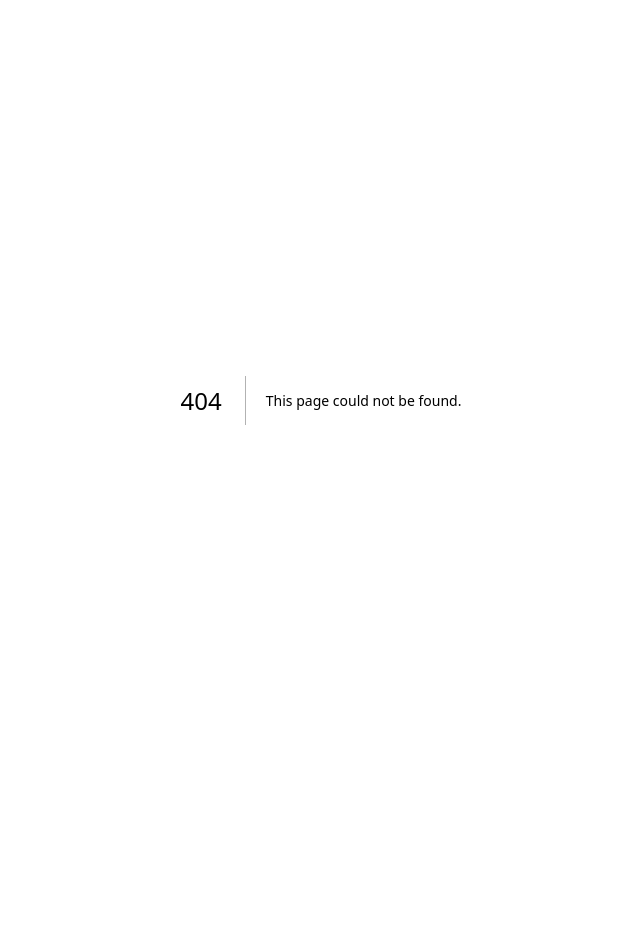
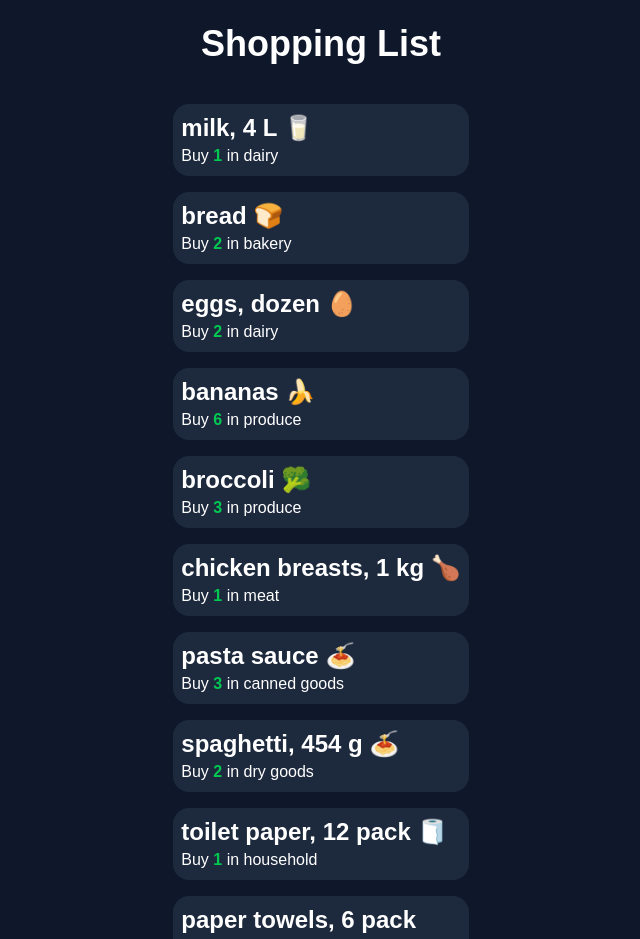
Before and after one commit to itzaidan/cprg306-assignments, a Next.js app: page /week-3 in a window 1280 px wide. Before the commit this address had no page. Shown: the top 939 px of the page, without its empty margins (319-959 px from the left). Before the commit the page ends 800 px from the top, so only its background shows below. Built offline with nearby package versions, Linux system fonts and the light colour scheme.

Commit message:
feat: week 3 steps

```diff
--- /dev/null
+++ b/app/week-3/item-list.js
@@ -0,0 +1,118 @@
+import Item from "./item";
+
+export default function ItemList() {
+  const item1 = {
+    name: "milk, 4 L 🥛",
+    quantity: 1,
+    category: "dairy",
+  };
+
+  const item2 = {
+    name: "bread 🍞",
+    quantity: 2,
+    category: "bakery",
+  };
+
+  const item3 = {
+    name: "eggs, dozen 🥚",
+    quantity: 2,
+    category: "dairy",
+  };
+
+  const item4 = {
+    name: "bananas 🍌",
+    quantity: 6,
+    category: "produce",
+  };
+
+  const item5 = {
+    name: "broccoli 🥦",
+    quantity: 3,
+    category: "produce",
+  };
+
+  const item6 = {
+    name: "chicken breasts, 1 kg 🍗",
+    quantity: 1,
+    category: "meat",
+  };
+
+  const item7 = {
+    name: "pasta sauce 🍝",
+    quantity: 3,
+    category: "canned goods",
+  };
+
+  const item8 = {
+    name: "spaghetti, 454 g 🍝",
+    quantity: 2,
+    category: "dry goods",
+  };
+
+  const item9 = {
+    name: "toilet paper, 12 pack 🧻",
+    quantity: 1,
+    category: "household",
+  };
+
+  const item10 = {
+    name: "paper towels, 6 pack",
+    quantity: 1,
+    category: "household",
+  };
+
+  const item11 = {
+    name: "dish soap 🍽️",
+    quantity: 1,
+    category: "household",
+  };
+
+  const item12 = {
+    name: "hand soap 🧼",
+    quantity: 4,
+    category: "household",
+  };
+
+  return (
+    <div>
+      <ul>
+        <li>
+          <Item {...item1} />
+        </li>
+        <li>
+          <Item {...item2} />
+        </li>
+        <li>
+          <Item {...item3} />
+        </li>
+        <li>
+          <Item {...item4} />
+        </li>
+        <li>
+          <Item {...item5} />
+        </li>
+        <li>
+          <Item {...item6} />
+        </li>
+        <li>
+          <Item {...item7} />
+        </li>
+        <li>
+          <Item {...item8} />
+        </li>
+        <li>
+          <Item {...item9} />
+        </li>
+        <li>
+          <Item {...item10} />
+        </li>
+        <li>
+          <Item {...item11} />
+        </li>
+        <li>
+          <Item {...item12} />
+        </li>
+      </ul>
+    </div>
+  );
+}
--- /dev/null
+++ b/app/week-3/item.js
@@ -0,0 +1,8 @@
+export default function Item({ name, quantity, category }) {
+    return (
+        <div className="p-2 m-4 bg-slate-800 max-w-sm rounded-2xl">
+            <h2 className="font-bold text-2xl">{name}</h2>
+            <p>Buy <span className="font-bold text-green-500">{quantity}</span> in {category}</p>
+        </div>
+    );
+}
--- /dev/null
+++ b/app/week-3/page.js
@@ -0,0 +1,11 @@
+import ItemList from "./item-list";
+import Link from "next/link";
+
+export default function Page() {
+  return (
+    <main className="min-h-screen bg-slate-900 text-white flex flex-col items-center p-6">
+      <h1 className="text-4xl font-bold mb-6">Shopping List</h1>
+      <ItemList />
+    </main>
+  );
+}
```
